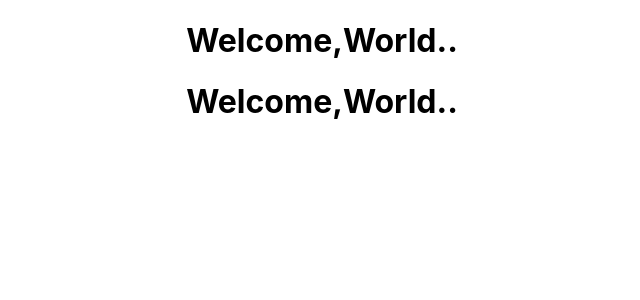
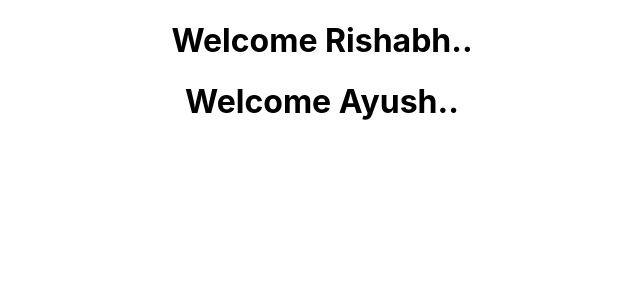
Before and after one commit to RISHABHXVAZ/Spring-Boot-learning, a React (Create React App) app in the folder react-basics/: page / in a window 1280 px wide. Shown: the top 300 px of the page, without its empty margins (318-958 px from the left). Built offline with nearby package versions, Linux system fonts and the light colour scheme.

Commit message:
Added props.

```diff
--- a/react-basics/src/App.js
+++ b/react-basics/src/App.js
@@ -5,9 +5,9 @@ import Welcome from './components/Welcome';
 function App() {
   return(
   <div className='App'>
-    <Welcome/>
+    <Welcome name = "Rishabh"/>
 
-     <Welcome/>  {/*reusabiltity */}
+     <Welcome name = "Ayush"/>  {/*reusabiltity */}
   </div>
   );
 }
--- a/react-basics/src/components/Welcome.js
+++ b/react-basics/src/components/Welcome.js
@@ -4,6 +4,6 @@
 
 // }
 
-const Welcome = () => <h1>Welcome,World..</h1>
+const Welcome = (props) => <h1>Welcome {props.name}..</h1>
 
 export default Welcome
```
